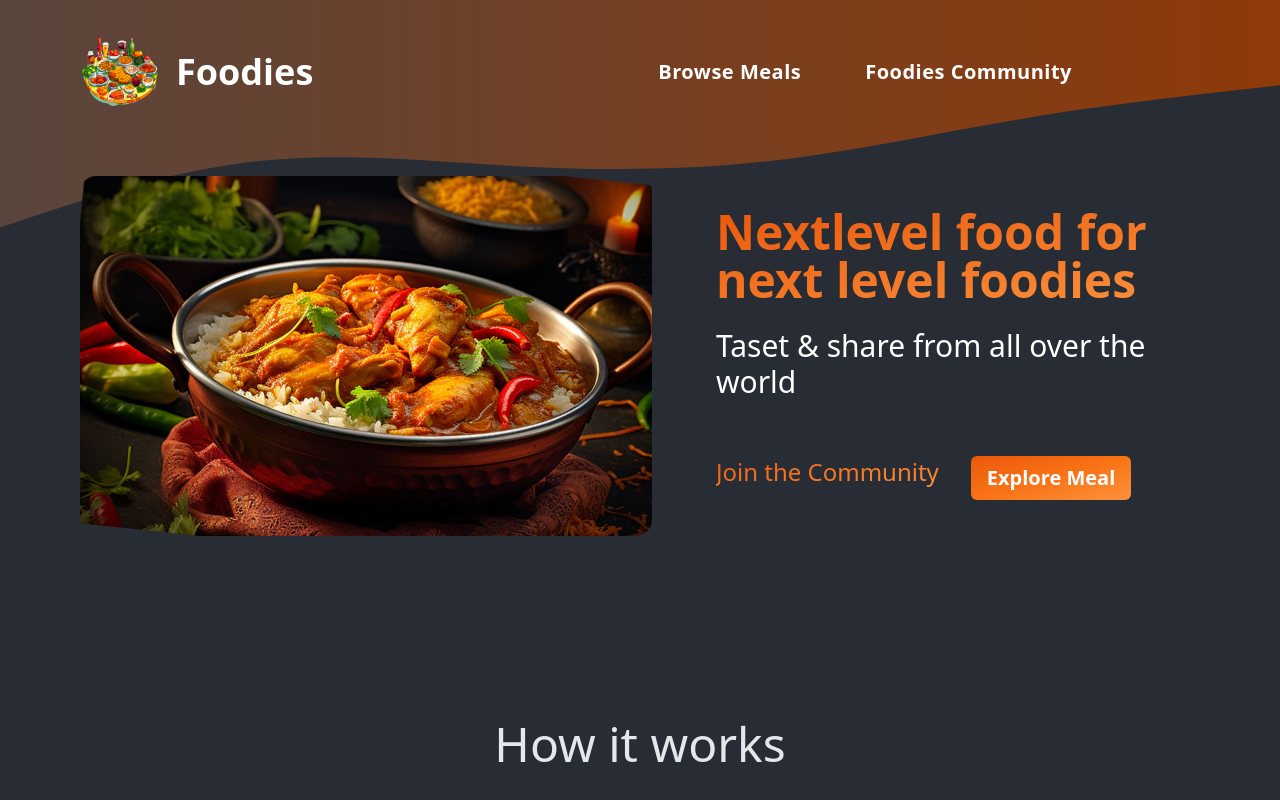
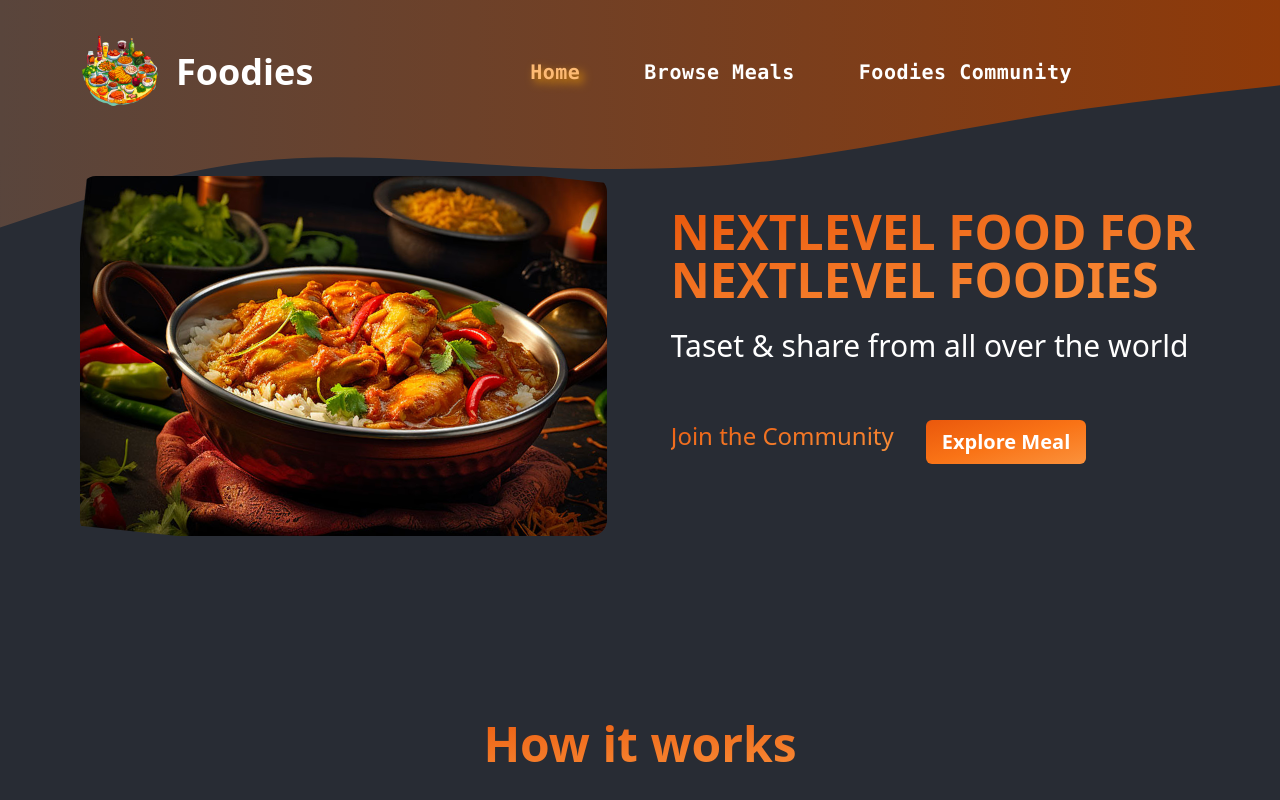
Before and after one commit to IIvexII/Foodies-nextjs, a Next.js app: page / in a window 1280 px wide. Shown: the top 800 px of the page. Built offline with nearby package versions, Linux system fonts and the light colour scheme.

Commit message:
fix: styling of header, hero and main content

```diff
--- a/app/page.tsx
+++ b/app/page.tsx
@@ -1,4 +1,5 @@
 import Hero from "@/components/hero";
+import HighLightedText from "@/components/highlighted-text";
 
 export default function Home() {
   return (
@@ -7,7 +8,9 @@ export default function Home() {
 
       <main className="mx-auto flex max-w-screen-md flex-col gap-16 text-center">
         <section className="flex flex-col gap-8">
-          <h2 className="text-5xl text-gray-200">How it works</h2>
+          <HighLightedText className="text-5xl font-semibold">
+            How it works
+          </HighLightedText>
           <p className="text-2xl leading-normal text-gray-300">
             NextLevel Food is a platform for foodies to share their favorite
             recipes with the world. It&apos;s a place to discover new dishes,
@@ -20,7 +23,9 @@ export default function Home() {
         </section>
 
         <section className="flex flex-col gap-8">
-          <h2 className="text-5xl text-gray-200">Why NextLevel Food?</h2>
+          <HighLightedText className="text-5xl font-semibold">
+            Why NextLevel Food?
+          </HighLightedText>
           <p className="text-2xl leading-normal text-gray-300">
             NextLevel Food is a platform for foodies to share their favorite
             recipes with the world. It&apos;s a place to discover new dishes,
--- a/components/header/index.jsx
+++ b/components/header/index.jsx
@@ -3,35 +3,28 @@ import Link from "next/link";
 import HeaderBackground from "./header-background";
 
 import Logo from "@/assets/logo.png";
+import NavLink from "./nav-link";
 
 export default function Header() {
   return (
     <>
       <HeaderBackground />
-      <header className='mx-20 my-8 flex justify-between items-center'>
-        <Link href='/' className='flex items-center gap-4'>
+      <header className="mx-20 my-8 flex items-center justify-between">
+        <Link href="/" className="flex items-center gap-4">
           <Image
             src={Logo}
             width={80}
             height={80}
-            alt='Image of a tasty food which is logo of this website'
+            alt="Image of a tasty food which is logo of this website"
+            priority
           />
-          <h1 className='text-4xl font-bold'>Foodies</h1>
+          <h1 className="text-4xl font-bold">Foodies</h1>
         </Link>
 
-        <nav className='flex gap-16 text-xl mr-32'>
-          <Link
-            href='/meals'
-            className='tracking-wide font-bold hover:text-orange-300 hover:[text-shadow:4px_4px_10px_rgba(255,165,0,0.8)]'
-          >
-            Browse Meals
-          </Link>
-          <Link
-            href='/community'
-            className='tracking-wide font-bold hover:text-orange-300 hover:[text-shadow:4px_4px_10px_rgba(255,165,0,0.8)]'
-          >
-            Foodies Community
-          </Link>
+        <nav className="mr-32 flex gap-16 text-xl">
+          <NavLink href="/">Home</NavLink>
+          <NavLink href="/meals">Browse Meals</NavLink>
+          <NavLink href="/community">Foodies Community</NavLink>
         </nav>
       </header>
     </>
--- /dev/null
+++ b/components/header/nav-link.tsx
@@ -0,0 +1,23 @@
+"use client";
+import Link from "next/link";
+import { ReactNode } from "react";
+import { usePathname } from "next/navigation";
+
+interface NavLinkProps {
+  href?: string;
+  className?: string;
+  children: ReactNode;
+}
+
+export default function NavLink({ href, className, children }: NavLinkProps) {
+  const path = usePathname();
+
+  return (
+    <Link
+      href={href || ""}
+      className={`font-mono font-semibold tracking-wide hover:text-orange-300 hover:[text-shadow:4px_4px_10px_rgba(255,165,0,0.8)] ${className} ${path === href ? "text-orange-300 [text-shadow:4px_4px_10px_rgba(255,165,0,0.8)]" : ""}`}
+    >
+      {children}
+    </Link>
+  );
+}
--- a/components/hero.tsx
+++ b/components/hero.tsx
@@ -8,11 +8,8 @@ export default function Hero() {
     <div className="mt-16 flex h-[68vh] select-none flex-row justify-between gap-16 px-20">
       <ImageSlideShow className="h-[360px] w-[1020px]" />
       <div className="mt-8 flex flex-col justify-start gap-6">
-        {/* <h1 className="inline-block bg-gradient-to-br from-orange-600 to-orange-400 bg-clip-text text-5xl font-semibold uppercase tracking-wide text-transparent">
-          Nextlevel food for next level foodies
-        </h1> */}
-        <HighLightedText className="text-5xl font-semibold">
-          Nextlevel food for next level foodies
+        <HighLightedText className="text-5xl font-semibold uppercase">
+          Nextlevel food for nextlevel foodies
         </HighLightedText>
         <p className="text-3xl font-extralight">
           Taset & share from all over the world
```
